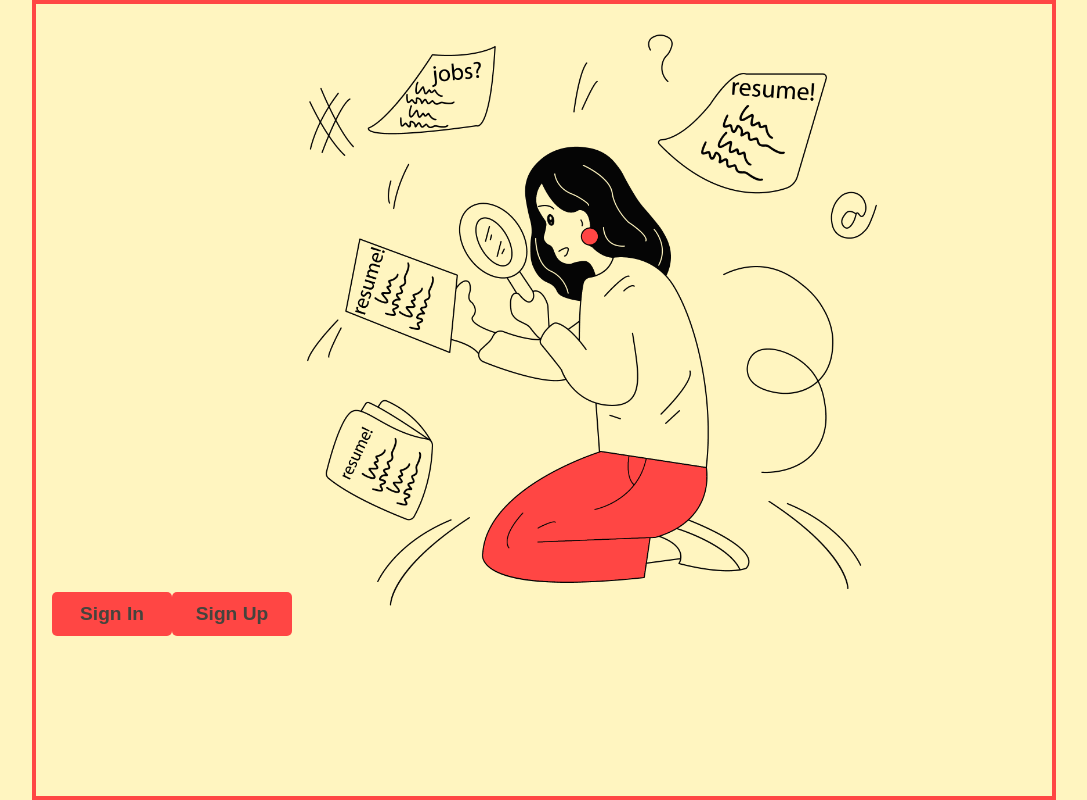
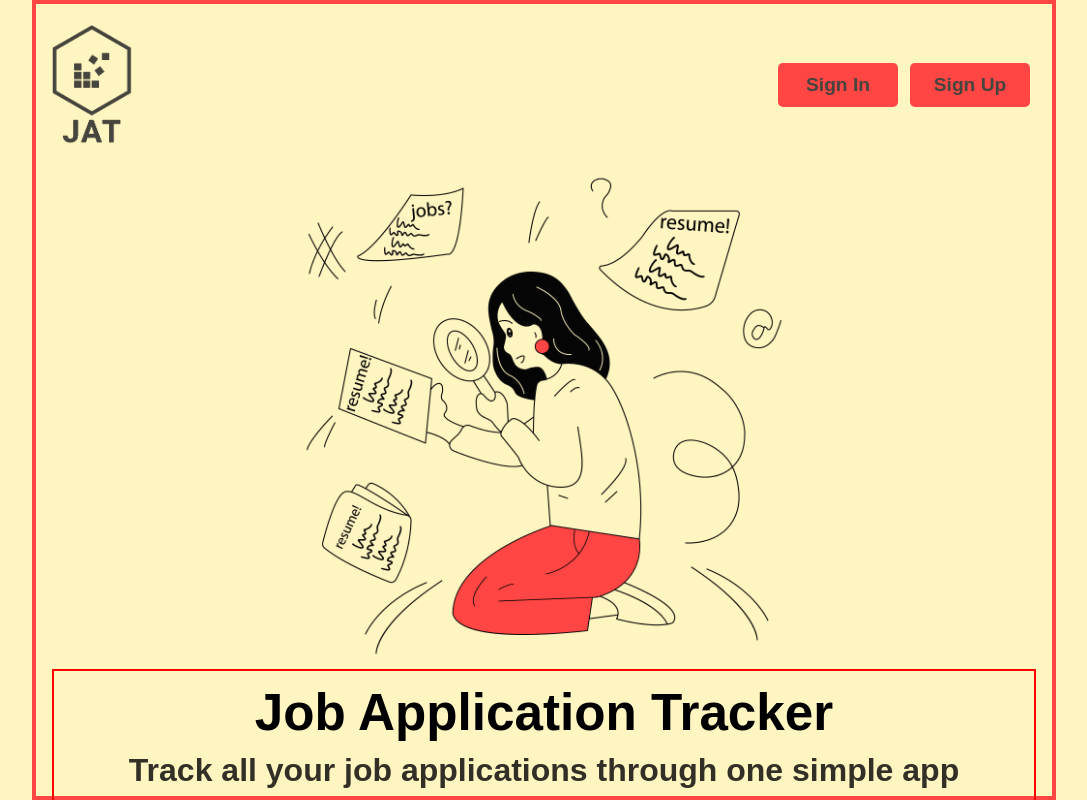
Before and after one commit to dw44/job-application-tracker, a Next.js app in the folder client/: page / in a window 1280 px wide. Shown: the whole page, without its empty margins (96-1183 px from the left). Built offline with nearby package versions, Linux system fonts and the light colour scheme.

Commit message:
landing layout mostly done

```diff
--- a/client/components/LandingPage/LandingPage.jsx
+++ b/client/components/LandingPage/LandingPage.jsx
@@ -12,10 +12,69 @@ const Landing = styled.div`
   height: 100%;
   width: 100%;
   max-width: 1024px;
+  text-align: center;
 
-  & > div:nth-of-type(1) {
-    border: 1px solid black;
+  & * {
+    font-family: ${(props) => props.theme.fonts.main};
   }
+
+
+
+  h1 {
+    font-size: 1.32rem;
+    font-weight: 800;
+    margin: 1rem;
+
+    @media only screen and (min-width: 480px) {
+      font-size: 2rem;
+    }
+    @media only screen and (min-width: 1024px) {
+      font-size: 3.2rem;
+    }
+  }
+
+  h2 {
+    font-size: 1rem;
+    font-weight: 700;
+    margin: 1rem;
+    opacity: 0.8;
+
+    @media only screen and (min-width: 480px) {
+      font-size: 1.25rem;
+    }
+    @media only screen and (min-width: 1024px) {
+      font-size: 2rem;
+    }
+  }
+
+`;
+
+const Header = styled.header`
+  width: 100%;
+  height: 130px;
+  display: flex;
+  align-items: center;
+  justify-content: space-between;
+  margin-bottom: 1rem;
+
+  img {
+    cursor: pointer;
+    height: 120px;
+  }
+
+  .auth-container {
+    display: flex;
+    flex-direction: column;
+    button { margin: 6px}
+    @media only screen and (min-width: 480px) {
+      flex-direction: row;
+    }
+  }
+`;
+
+const LandingPageTextContainer = styled.div`
+  width: 100%;
+  border: 2px solid red;
 `;
 
 export default function LandingPage() {
@@ -24,16 +83,28 @@ export default function LandingPage() {
       <Head>
         <title>Job Application Tracker</title>
       </Head>
-      <Button>Sign In</Button>
-      <Button>Sign Up</Button>
+      <Header>
+        <img
+          src="/logo.png"
+          alt="Job Application Tracker"
+        />
+        <div className="auth-container">
+          <Button>Sign In</Button>
+          <Button>Sign Up</Button>
+        </div>
+      </Header>
       <Image
         src="/hero.png"
-        height="600"
-        width="600"
+        height="500"
+        width="500"
         layout="intrinsic"
-        className="hero-image"
         alt="Job seeker going working on job applications and résumé"
       />
+      <LandingPageTextContainer>
+        <h1>Job Application Tracker</h1>
+        <h2>Track all your job applications through one simple app</h2>
+
+      </LandingPageTextContainer>
     </Landing>
   );
 }
--- a/client/styles/styled-components/FullScreenContainer.js
+++ b/client/styles/styled-components/FullScreenContainer.js
@@ -8,6 +8,7 @@ const FullScreenContainer = styled.div`
   right: 0;
   height: 100%;
   width: 100%;
+  overflow: auto;
 `;
 
 export default FullScreenContainer;
```
Also changed, not shown: client/public/logo.png (added), 1 other file (tests, documents, lock files or other folders).
